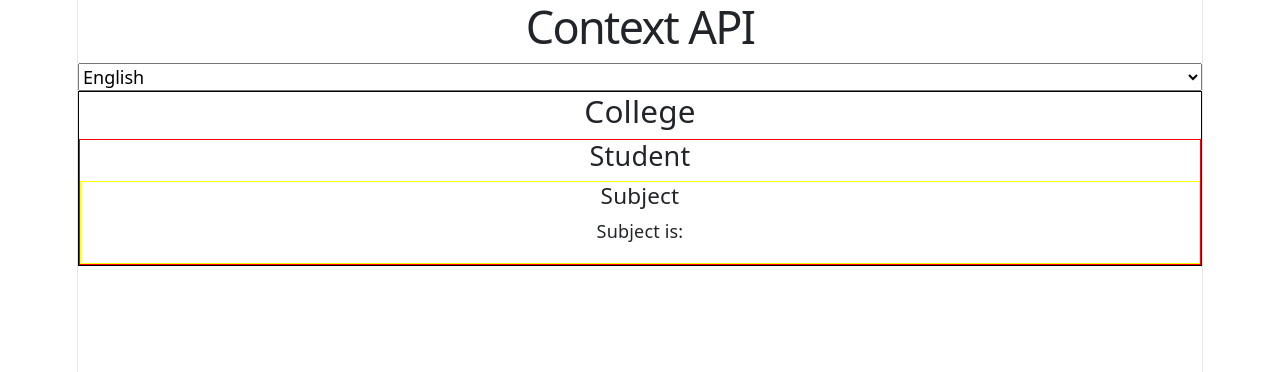
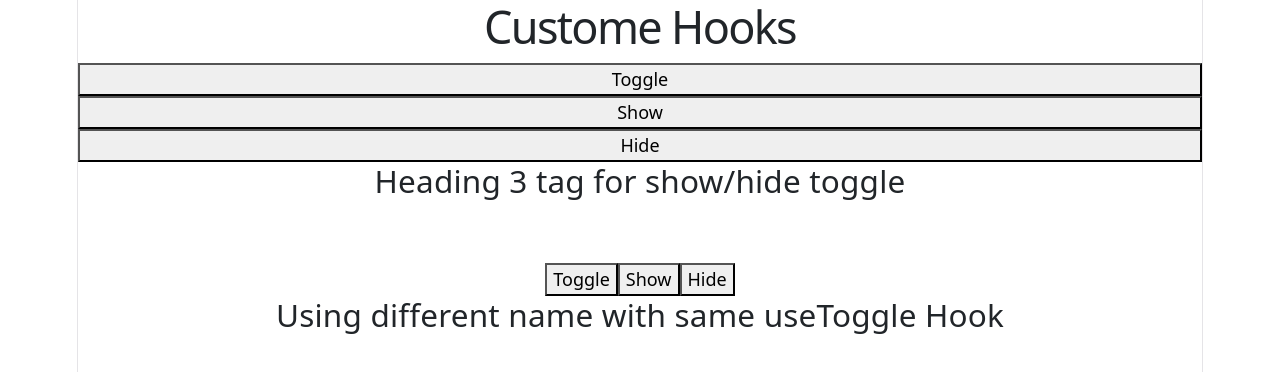
Before and after one commit to its-rahulrana/react-codestepbystep, a React (Vite) app: page / in a window 1280 px wide. Shown: the top 372 px of the page. Built offline with nearby package versions, Linux system fonts and the light colour scheme.

Commit message:
Code 39 Custom Hooks

```diff
--- a/src/App.jsx
+++ b/src/App.jsx
@@ -1,22 +1,30 @@
-import { useState } from "react";
-import College from "./College";
-import { SubjectContext } from "./ContextData";
+import useToggle from "./useToggle";
 
 const App = () => {
-  const [sub, setSub] = useState();
 
-  return (
+  const [value, toggleValue] = useToggle(true);
+  const [data, setData] = useToggle(true);
+
+  return(
     <>
-      <h1>Context API</h1>
-      <select defaultValue="Select Options" onChange={e => setSub(e.target.value)}>
-        <option value="English">English</option>
-        <option value="Hindi">Hindi</option>
-        <option value="Mathematics">Mathematics</option>
-        <option value="Science">Science</option>
-      </select>
-      <SubjectContext.Provider value={sub}>
-        <College/>
-      </SubjectContext.Provider>
+      <h1>Custome Hooks</h1>
+      <button onClick={toggleValue}>Toggle</button>
+      <button onClick={()=>toggleValue(true)}>Show</button>
+      <button onClick={()=>toggleValue(false)}>Hide</button>
+      {
+        value && <h3>Heading 3 tag for show/hide toggle</h3>
+      }
+
+      <br/>
+      <br/>
+      <div>
+        <button onClick={setData}>Toggle</button>
+      <button onClick={()=>setData(true)}>Show</button>
+      <button onClick={()=>setData(false)}>Hide</button>
+      {
+        data && <h3>Using different name with same useToggle Hook</h3>
+      }
+      </div>
     </>
   )
 }
--- a/src/College.jsx
+++ /dev/null
@@ -1,12 +0,0 @@
-import Student from "./Student";
-
-const College = () => {
-    return (
-        <div style={{border: "1px solid black"}}>
-            <h3>College</h3>
-            <Student/>
-        </div>
-    )
-}
-
-export default College;
--- a/src/ContextData.jsx
+++ /dev/null
@@ -1,3 +0,0 @@
-import { createContext } from "react";
-
-export const SubjectContext = createContext("Math");
--- a/src/Student.jsx
+++ /dev/null
@@ -1,12 +0,0 @@
-import Subject from "./Subject";
-
-const Student = () => {
-    return(
-        <div style={{border: "1px solid red"}}>
-            <h4>Student</h4>
-            <Subject/>
-        </div>
-    )
-}
-
-export default Student;
--- a/src/Subject.jsx
+++ /dev/null
@@ -1,14 +0,0 @@
-import { useContext } from "react";
-import { SubjectContext } from "./ContextData";
-
-    const Subject = () => {
-        const subject = useContext(SubjectContext)
-        return(
-            <div style={{border: "1px solid yellow"}}>
-                <h5>Subject</h5>
-                <p>Subject is: {subject}</p>
-            </div>
-        )
-    }
-
-    export default Subject;
--- /dev/null
+++ b/src/useToggle.jsx
@@ -0,0 +1,17 @@
+import { useState } from "react";
+
+const useToggle = (defaultValue) => {
+    const [value, setValue] = useState(defaultValue);
+
+    const toggleValue = val => {
+        if (typeof val !='boolean'){
+            setValue(!value)
+        }else{
+            setValue(val)
+        }
+    }
+
+    return [value, toggleValue]
+}
+
+export default useToggle;
```
